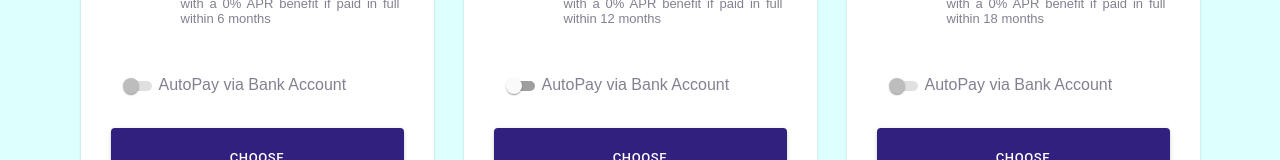
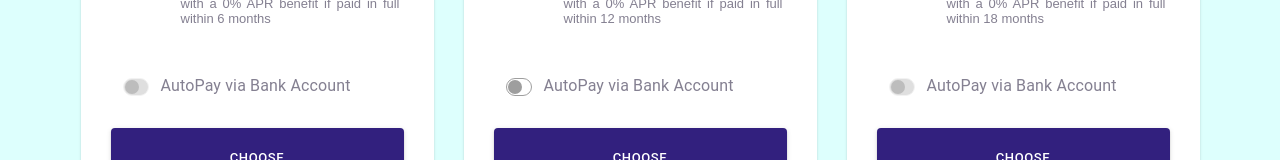
Before and after one commit to mary-balukleeva/gil-test-task, a React (Create React App) app: page / in a window 1280 px wide. Shown: the part 610-770 px from the top of the page. Built offline with nearby package versions, Linux system fonts and the light colour scheme; a web font is replaced by a local one.

Commit message:
create new switch

```diff
--- a/src/Components/CardItem/CardItem.css
+++ b/src/Components/CardItem/CardItem.css
@@ -94,6 +94,10 @@
   color: rgba(9, 2, 36, 0.5);
 }
 
+.switchBlock .MuiGrid-root.MuiGrid-item:hover .MuiSwitch-colorSecondary {
+  /* background-color: #32207e; */
+}
+
 .controlBlock {
   position: absolute;
   bottom: 30px;
--- a/src/Components/CardItem/CardItem.tsx
+++ b/src/Components/CardItem/CardItem.tsx
@@ -1,11 +1,13 @@
 import React, { useState, useMemo } from 'react';
-import { makeStyles } from '@material-ui/core/styles';
+import { makeStyles, withStyles, Theme, createStyles } from '@material-ui/core/styles';
 import Card from '@material-ui/core/Card';
 import CardActionArea from '@material-ui/core/CardActionArea';
 import AttachMoneyIcon from '@material-ui/icons/AttachMoney';
 import CardContent from '@material-ui/core/CardContent';
 import Button from '@material-ui/core/Button';
 import Switch from '@material-ui/core/Switch';
+import Grid from '@material-ui/core/Grid';
+import Typography from '@material-ui/core/Typography';
 
 import './CardItem.css';
 
@@ -26,9 +28,49 @@ const useStyles = makeStyles({
   }
 });
 
+const AntSwitch = withStyles((theme: Theme) =>
+  createStyles({
+    root: {
+      width: 30,
+      height: 20,
+      margin: 2,
+      padding: 2,
+      display: 'flex',
+    },
+    switchBase: {
+      padding: 4,
+      // paddingBottom: 6,
+      color: theme.palette.grey[500],
+      '&$checked': {
+        transform: 'translateX(8px)',
+        color: theme.palette.common.white,
+        '& + $track': {
+          opacity: 1,
+          backgroundColor: '#32207e',
+          borderColor: theme.palette.primary.main,
+        },
+      },
+    },
+    thumb: {
+      width: 14,
+      height: 14,
+      boxShadow: 'none',
+    },
+    track: {
+      border: `1px solid ${theme.palette.grey[500]}`,
+      borderRadius: 10,
+      opacity: 1,
+      backgroundColor: theme.palette.common.white,
+    },
+    checked: {},
+  }),
+)(Switch);
+
+
 export default function CardItem(props: any) {
   const { card, index, activeIndex } = props;
   const [hideAutoPay, setHideAutoPay] = useState(false);
+  const [isAutoPay, toggleAutoPay] = useState(false);
 
   const classes = useStyles();
 
@@ -38,6 +80,7 @@ export default function CardItem(props: any) {
 
   const toggleItem = () => {
     setHideAutoPay(!hideAutoPay);
+    toggleAutoPay(!isAutoPay);
   }
 
   const monthlyPayment = useMemo(() => {
@@ -93,14 +136,24 @@ export default function CardItem(props: any) {
         </CardActionArea>
         <div className="controlBlock">
           <div className="switchBlock">
-            <Switch
+            {/* <Switch
               size="small"
               color="primary"
               onClick={toggleItem}
               inputProps={{ 'aria-label': 'secondary checkbox' }}
               disabled={!switchEnabled}
-            />
-            <span>AutoPay via Bank Account</span>
+            /> */}
+            <Typography component="div">
+              <Grid component="label" container alignItems="center" spacing={1}>
+                <Grid item>
+                  <AntSwitch
+                    disabled={!switchEnabled}
+                    checked={isAutoPay}
+                    onChange={toggleItem} />
+                </Grid>
+                <Grid item>AutoPay via Bank Account</Grid>
+              </Grid>
+            </Typography>
           </div>
           <Button className="chooseBtn" color="primary" variant="contained" onClick={() => onClick(card.note)}>
             CHOOSE
```
